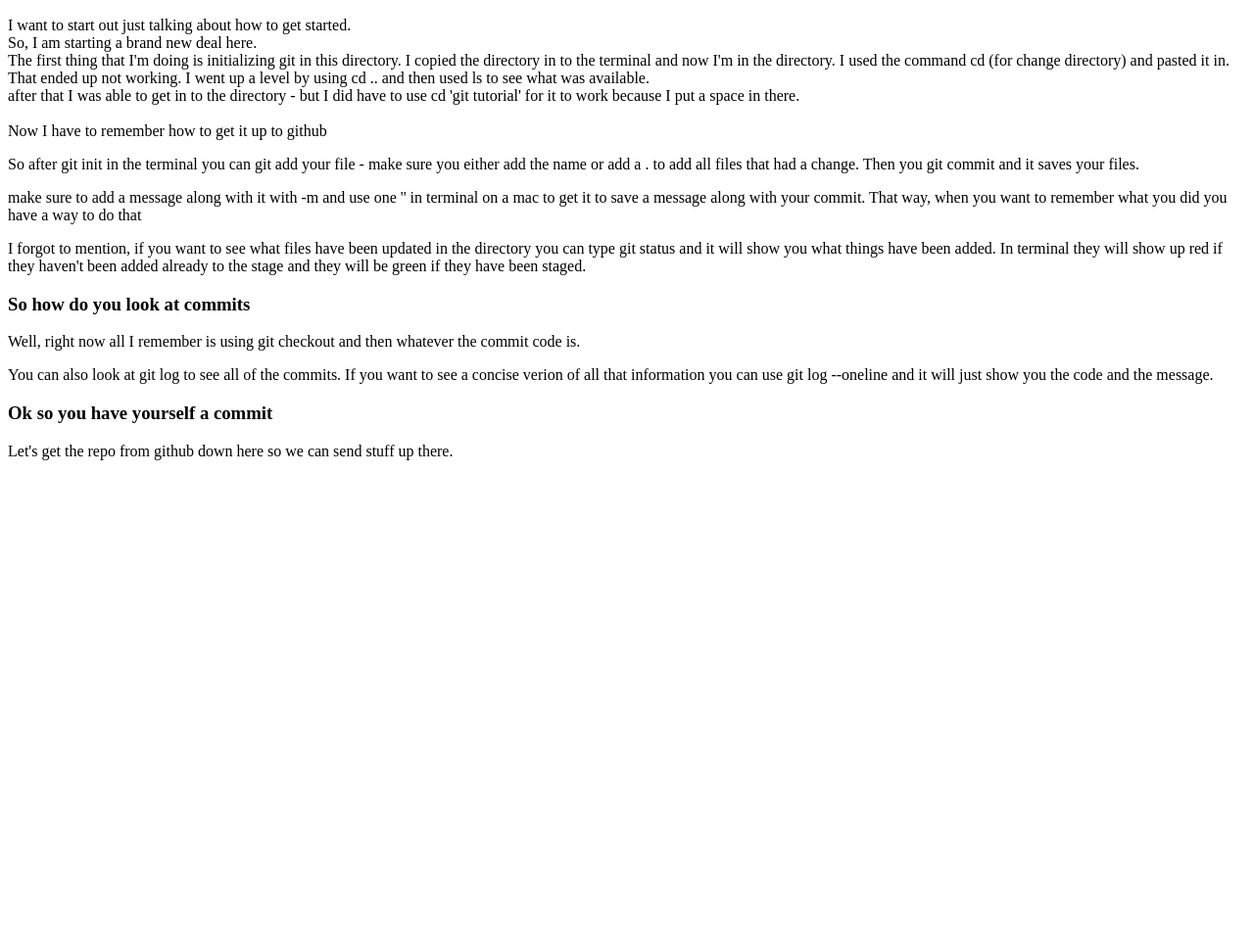
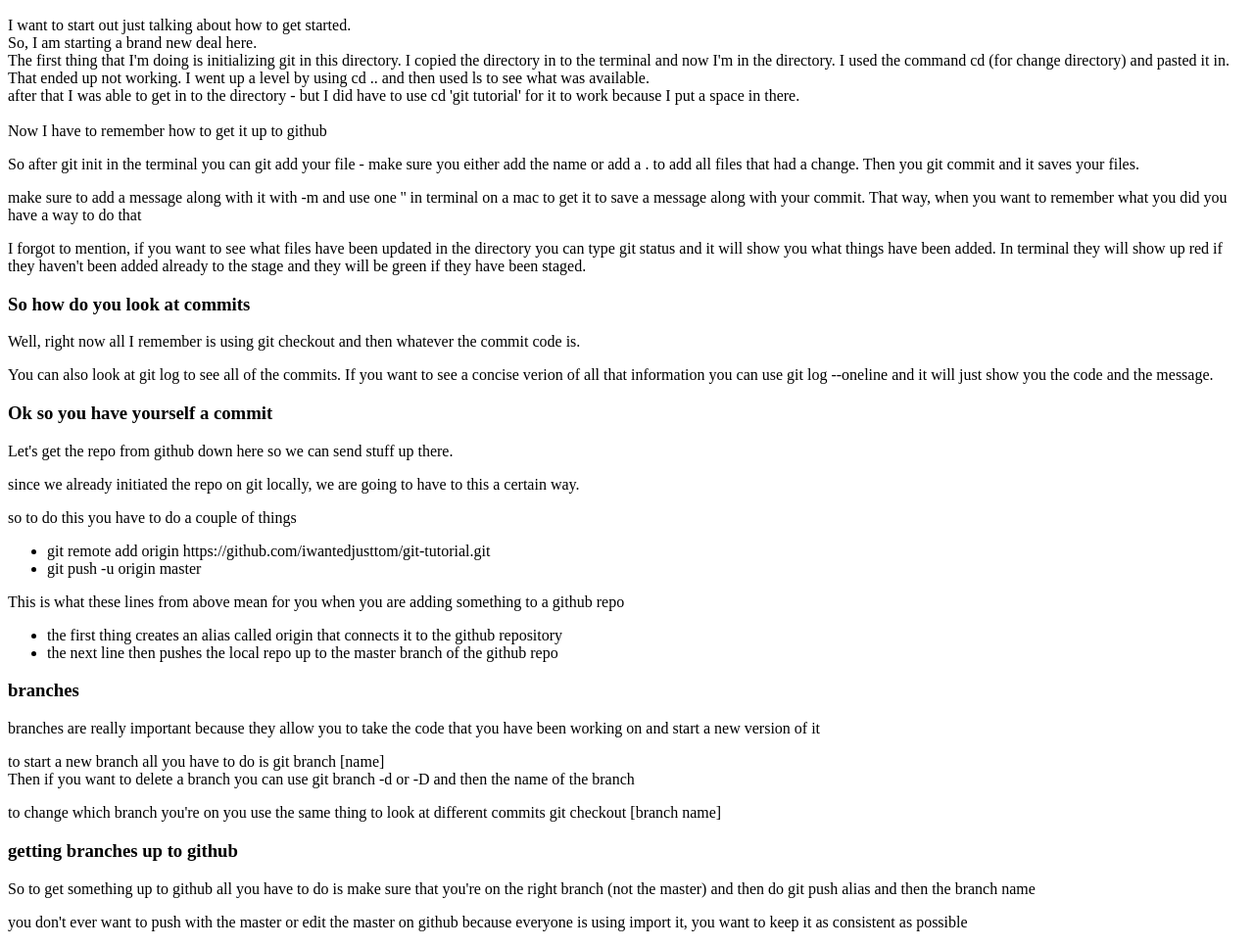
Before and after one commit to iwantedjusttom/git-tutorial, a plain HTML site: page index.html in a window 1280 px wide. Shown: the part 110-1077 px from the top of the page at 98% size. Before the commit the page ends 800 px from the top, so only its background shows below. Drawn offline with Linux system fonts and the light colour scheme.

Commit message:
added a whole heck a lot of stuff about git, branches, commit, github basics

```diff
--- a/index.html
+++ b/index.html
@@ -36,6 +36,37 @@
 
   <h3>Ok so you have yourself a commit</h3>
   <p>Let's get the repo from github down here so we can send stuff up there.</p>
+  <p>since we already initiated the repo on git locally, we are going to have to <!DOCTYPE html>
+  this a certain way.</p>
+
+
+  <p>so to do this you have to do a couple of things<br></p>
+
+    <ul>
+    <li>git remote add origin https://github.com/iwantedjusttom/git-tutorial.git</li>
+    <li>git push -u origin master</li>
+    </ul>
+    <p>This is what these lines from above mean for you when you are adding something to a github repo</p>
+    <ul>
+    <li>the first thing creates an alias called origin that connects it to the github repository</li>
+    <li>the next line then pushes the local repo up to the master branch of the github repo</li>
+    </ul>
+
+  <h3>branches</h3>
+
+  <p> branches are really important because they allow you to take the code that you have been
+    working on and start a new version of it</p>
+  <p>to start a new branch all you have to do is git branch [name]<br>
+  Then if you want to delete a branch you can use git branch -d or -D and then the name
+of the branch</p>
+  <p> to change which branch you're on you use the same thing to look at different commits git checkout [branch name]
+    </p>
+
+  <h3>getting branches up to github</h3>
+  <p>So to get something up to github all you have to do is make sure that you're on the right branch
+    (not the master) and then do git push alias and then the branch name</p>
+  <p>you don't ever want to push with the master or edit the master on github because everyone is using import it,
+    you want to keep it as consistent as possible</p>
 
 
 
```
